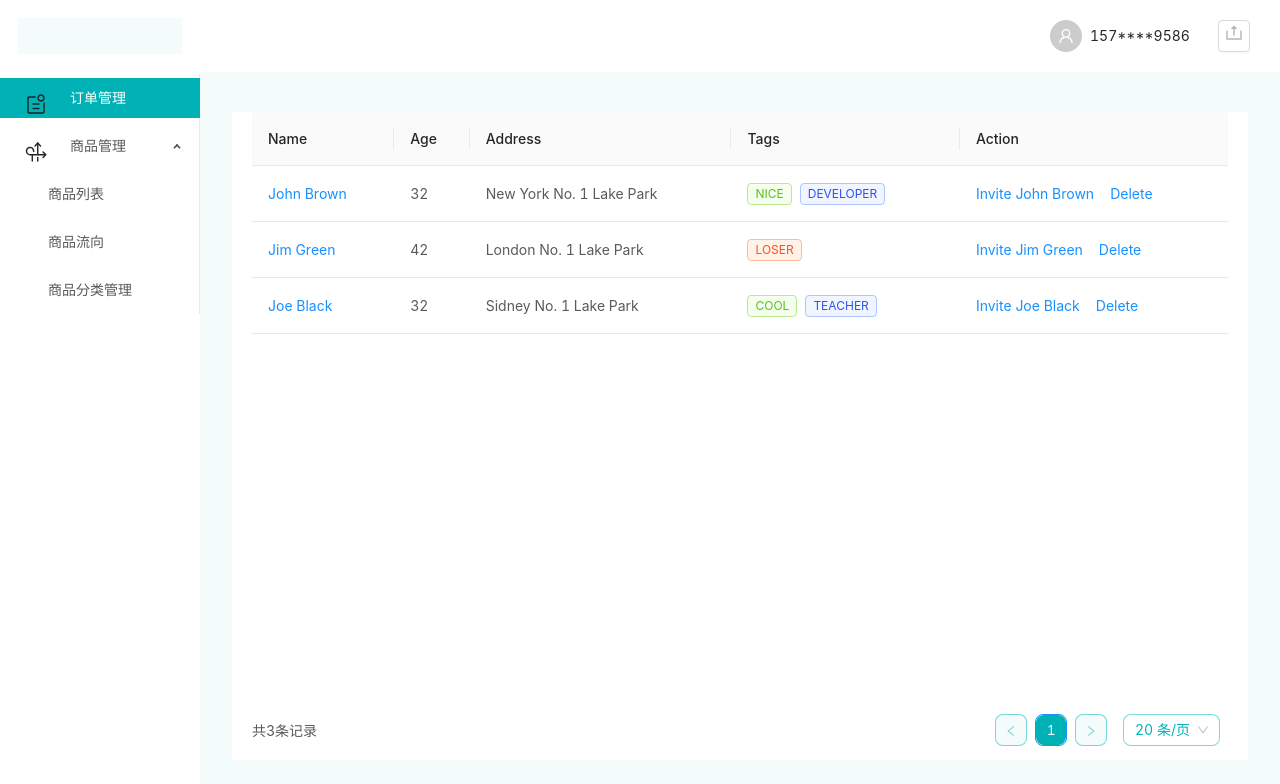
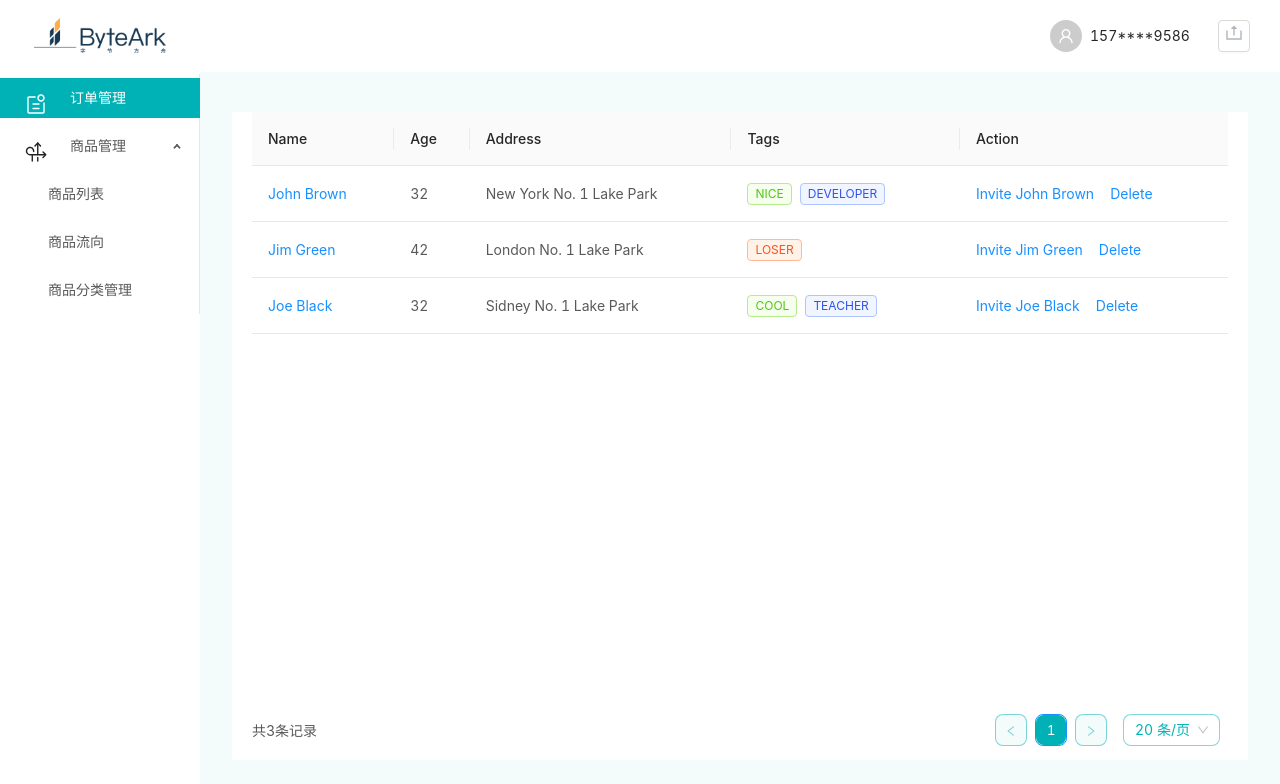
Before and after one commit to gh-efforts/karakul, a Next.js app: page / in a window 1280 px wide. Shown: the top 784 px of the page. Built offline with nearby package versions, Linux system fonts and the light colour scheme.

Commit message:
feat: 添加logo

```diff
--- a/src/layout/sider/index.module.scss
+++ b/src/layout/sider/index.module.scss
@@ -1,11 +1,11 @@
 .logo {
   height: 36px;
-  background: #f3fbfb;
   margin: 18px;
 }
 
 .menu {
   margin-top: 20px;
+
   svg {
     margin: 0px 12px 0px 0px;
   }
--- a/src/layout/sider/index.tsx
+++ b/src/layout/sider/index.tsx
@@ -73,11 +73,14 @@ let findKey = (value: string, compare = (a: string, b: string) => a === b) => {
 const menuItem = (selectedKeys: string[], onClick: (values: any) => void) => {
   return menuColunms.map((item) => {
     if (item.sub) {
+      const selectedItem = item.sub.find((sub) => {
+        return selectedKeys.indexOf(sub.key) > -1;
+      });
       return (
         <SubMenu
           key={item.key}
           title={item.name}
-          icon={item.icon(selectedKeys == [item.key])}
+          icon={item.icon(selectedKeys.indexOf(selectedItem?.key ?? "") > -1)}
         >
           {item.sub.map((sub) => {
             return (
@@ -93,7 +96,7 @@ const menuItem = (selectedKeys: string[], onClick: (values: any) => void) => {
         <Menu.Item
           onClick={onClick}
           key={item.key}
-          icon={item.icon(selectedKeys === [item.key])}
+          icon={item.icon(selectedKeys.indexOf(item.key) > -1)}
         >
           {item.name}
         </Menu.Item>
@@ -115,7 +118,9 @@ function KSider(): React.ReactElement {
 
   return (
     <div>
-      <div className={styles.logo} />
+      <div className={styles.logo}>
+        <img src={`/images/logo.svg`} width="164" height="35" />
+      </div>
       <Menu
         className={styles.menu}
         mode="inline"
```
Also changed, not shown: public/images/logo.svg (added).
